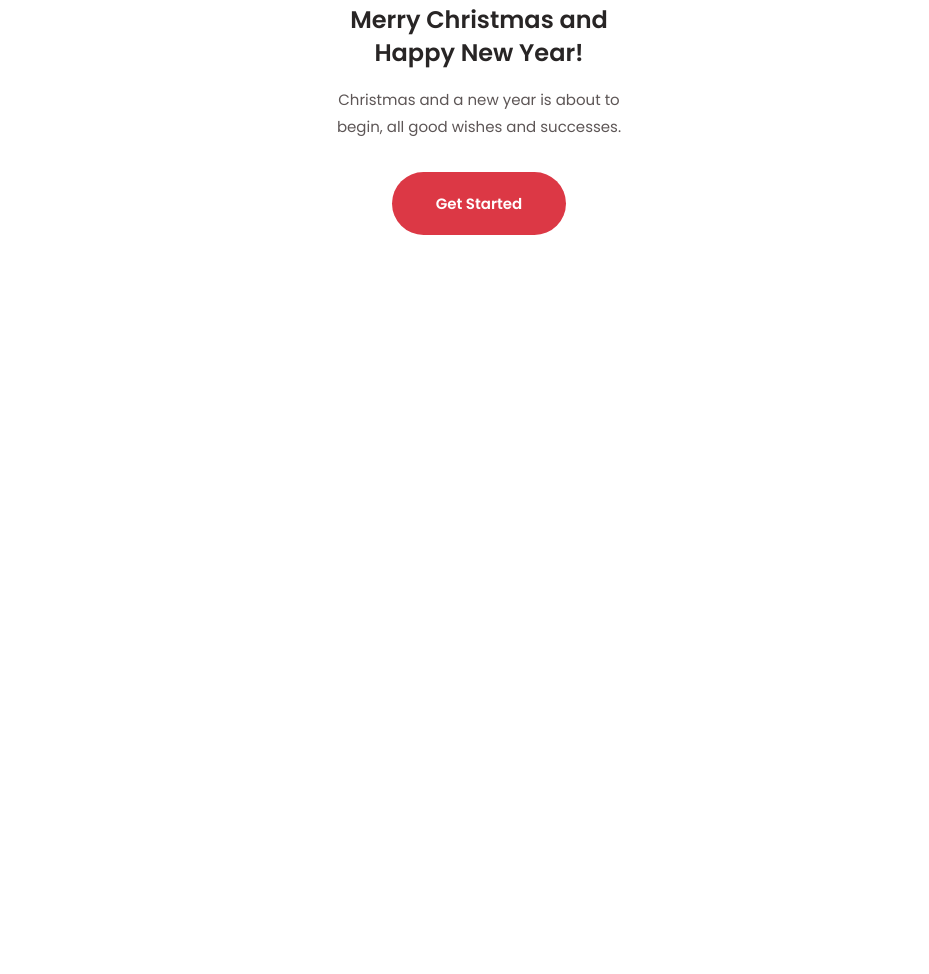
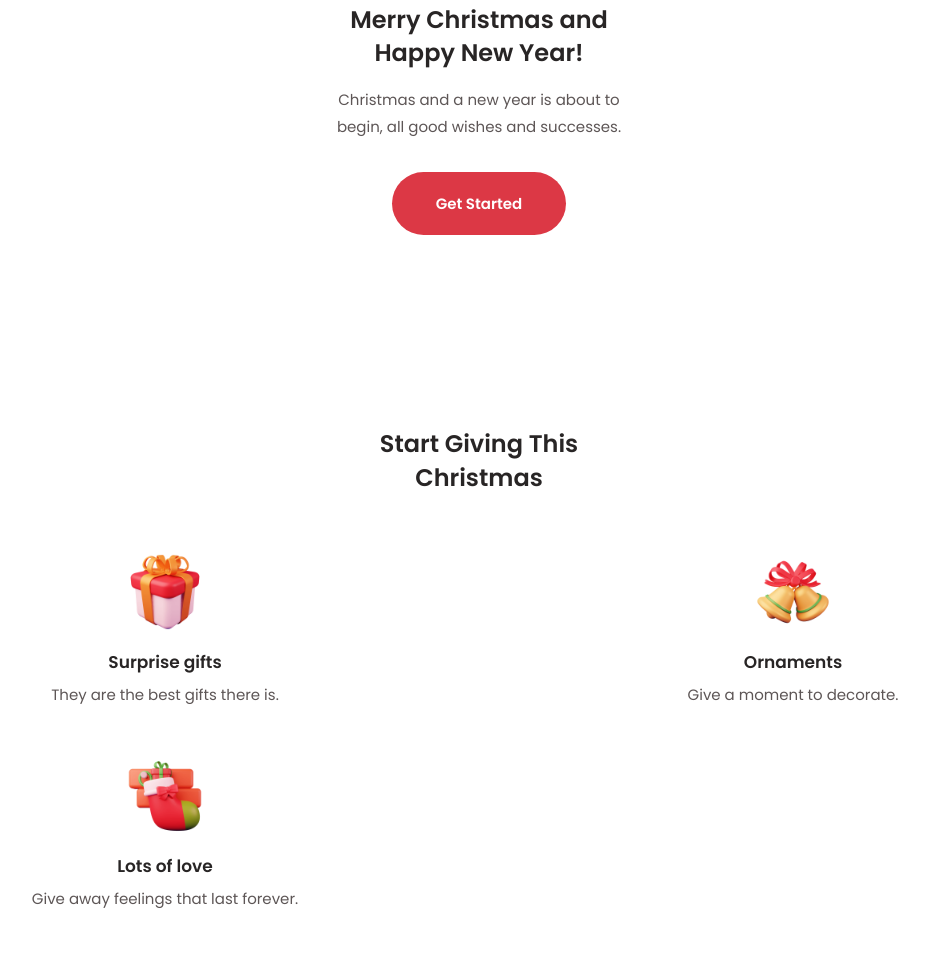
Before and after one commit to fajarfadillahh/christmas-landing-page-html-css-javascript, a plain HTML site: page index.html in a window 1280 px wide. Shown: the part 456-1430 px from the top of the page, without its empty margins (161-1090 px from the left). Before the commit the page ends 800 px from the top, so only its background shows below. Drawn offline with nearby package versions, Linux system fonts and the light colour scheme.

Commit message:
giving section

```diff
--- a/index.html
+++ b/index.html
@@ -86,6 +86,52 @@
         </div>
       </section>
       <!-- ===== HOME SECTION ===== -->
+
+      <!-- ===== GIVING SECTION ===== -->
+      <section class="giving section">
+        <div class="giving__container container grid">
+          <div class="giving__data">
+            <h1 class="giving__title section-title">
+              Start Giving This <br />
+              Christmas
+            </h1>
+          </div>
+
+          <div class="giving__group">
+            <div class="giving__content">
+              <img src="./img/giving1.png" alt="" class="giving__content-img" />
+
+              <div>
+                <h3 class="giving__content-title">Surprise gifts</h3>
+                <p class="giving__content-text">
+                  They are the best gifts there is.
+                </p>
+              </div>
+            </div>
+
+            <div class="giving__content">
+              <img src="./img/giving2.png" alt="" class="giving__content-img" />
+
+              <div>
+                <h3 class="giving__content-title">Ornaments</h3>
+                <p class="giving__content-text">Give a moment to decorate.</p>
+              </div>
+            </div>
+
+            <div class="giving__content">
+              <img src="./img/giving3.png" alt="" class="giving__content-img" />
+
+              <div>
+                <h3 class="giving__content-title">Lots of love</h3>
+                <p class="giving__content-text">
+                  Give away feelings that last forever.
+                </p>
+              </div>
+            </div>
+          </div>
+        </div>
+      </section>
+      <!-- ===== GIVING SECTION ===== -->
     </main>
 
     <!-- ===== SWIPER JS ===== -->
--- a/scss/index.scss
+++ b/scss/index.scss
@@ -155,7 +155,7 @@ img {
     display: inline-flex;
     align-items: center;
     gap: 6px;
-    font-size: 16px;
+    font-size: 17px;
     font-weight: $font-semibold;
     color: $title-color;
 
@@ -248,3 +248,47 @@ img {
     margin: 0 auto $margin-2;
   }
 }
+
+// ===== GIVING SECTION =====
+.giving {
+  &__container {
+    gap: 2rem;
+  }
+
+  &__data {
+    text-align: center;
+    justify-self: center;
+  }
+
+  &__group {
+    display: grid;
+    grid-template-columns: repeat(2, 1fr);
+    gap: 2.5rem 1.5rem;
+  }
+
+  &__content {
+    text-align: center;
+
+    &:hover {
+      .giving__content-img {
+        transform: translateY(-6px);
+      }
+    }
+
+    &-img {
+      width: 100px;
+      transition: $transition-400;
+    }
+
+    &-title {
+      font-size: 17px;
+      font-weight: $font-semibold;
+      color: $title-color;
+      margin-bottom: $margin-0-5;
+    }
+
+    &-text {
+      font-size: 15px;
+    }
+  }
+}
```
Also changed, not shown: css/index.css.
